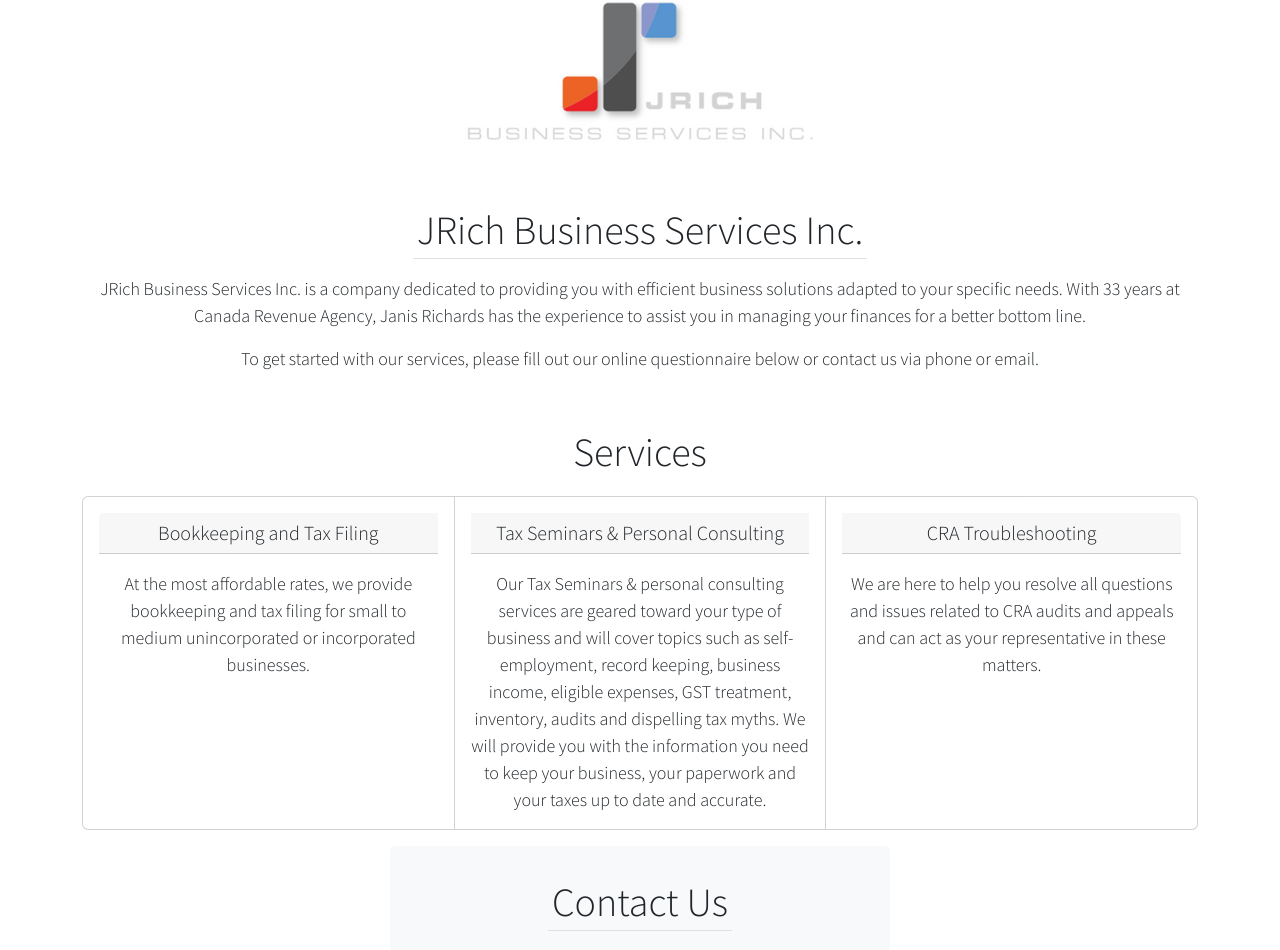
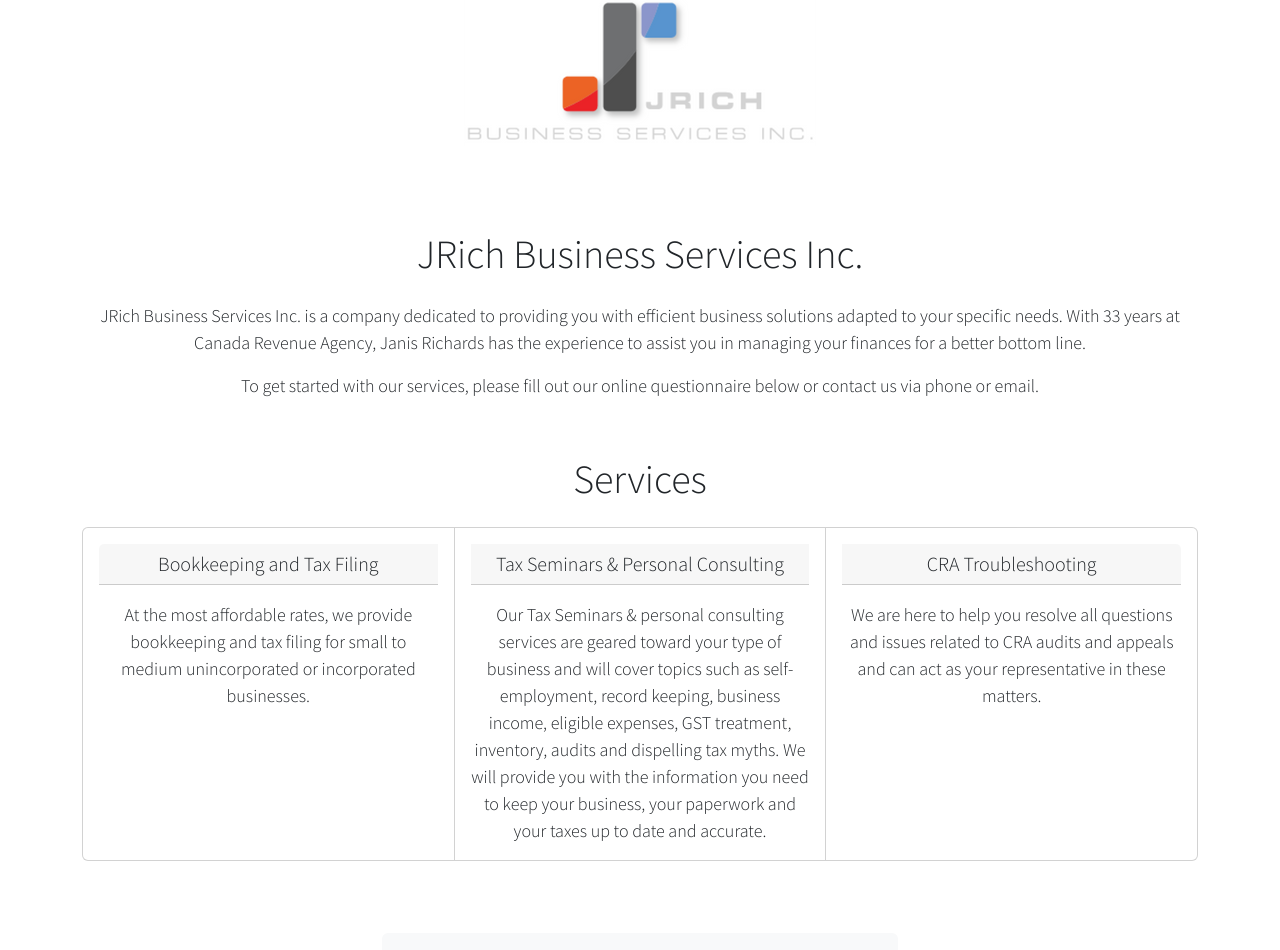
Before and after one commit to caitlincroteau/jrich-business-services, a React (Create React App) app: page / in a window 1280 px wide. Shown: the part 143-1093 px from the top of the page. Built offline with nearby package versions, Linux system fonts and the light colour scheme.

Commit message:
update padding and margins

```diff
--- a/src/components/ContactInfo.jsx
+++ b/src/components/ContactInfo.jsx
@@ -8,15 +8,15 @@
 export default function ContactInfo(props) {
   return (
     <Container
-      className="text align-text center p-3 bg-light rounded mt-3 mb-5"
+      className="text align-text center p-4 bg-light rounded mt-5 mb-5"
       id="contact"
       style={{
-        width: "fit-content",
+        width: "fit-content"
       }}
     >
       <Row className="justify-content-md-center">
         <Col md="auto">
-          <h1 className="p-1 pt-3 mb-3 border-bottom">Contact Us</h1>
+          <h1 className="pt-3 mb-4 border-bottom">Contact Us</h1>
         </Col>
       </Row>
 
--- a/src/components/Intro.jsx
+++ b/src/components/Intro.jsx
@@ -4,11 +4,12 @@
 
 export default function Intro(props) {
   return (
-    <Container fluid="md" className="text align-text center">
+    <Container fluid="md" className="text align-text center mt-4" id="intro">
       <Row className="justify-content-md-center">
-        <Col md="auto"><h1 className="p-1 pt-3 mb-3 border-bottom">JRich Business Services Inc.</h1>
+        <Col md="auto">
+          <h1 className="pt-3 mb-4">JRich Business Services Inc.</h1>
         </Col>
-        </Row>
+      </Row>
       <Row className="pb-3">
         <Col>
           JRich Business Services Inc. is a company dedicated to providing you
@@ -26,3 +27,6 @@
     </Container>
   );
 }
+
+// style={{
+//   "background-color": "salmon"}}
--- a/src/components/Services.jsx
+++ b/src/components/Services.jsx
@@ -6,10 +6,10 @@
 
 export default function Services(props) {
   return (
-    <Container fluid="md" className="text align-text center pt-4" id="services">
+    <Container fluid="md" className="text align-text center mt-4 pb-4" id="services">
       <Row className="justify-content-md-center">
         <Col md="auto">
-          <h1 className="p-1 pt-3 mb-3">Services</h1>
+          <h1 className="pt-3 mb-4">Services</h1>
         </Col>
       </Row>
       <CardGroup>
```
